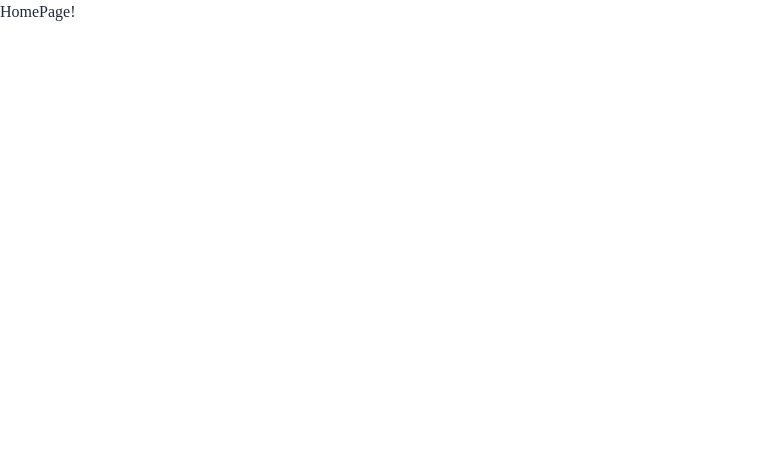
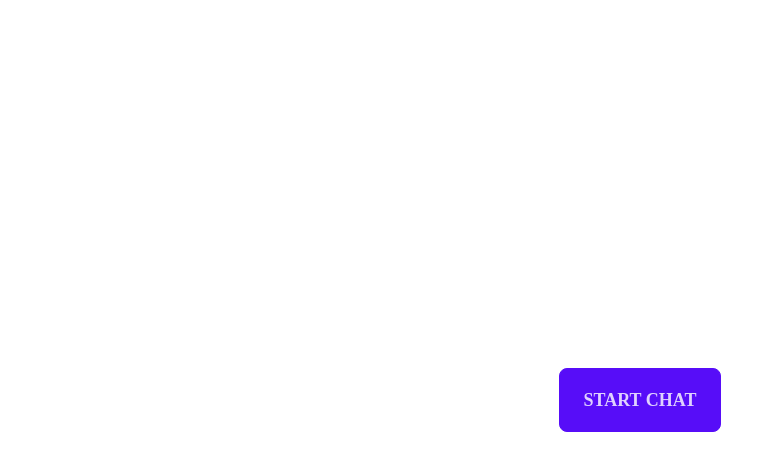
Before and after one commit to kc-softmax/arbiter, a Next.js app in the folder example/chat-example/: page / in a window 1280 px wide. Shown: the top 470 px of the page, without its empty margins (0-784 px from the left). Built offline with nearby package versions, Linux system fonts and the light colour scheme.

Commit message:
[ADD] Panel 패턴 추가

```diff
--- /dev/null
+++ b/example/chat-example/app/hooks/usePanel.tsx
@@ -0,0 +1,24 @@
+"use client";
+
+import { useState } from "react";
+
+interface PanelStepProps<T extends readonly string[]> {
+  children: React.ReactNode;
+  name: T[number];
+}
+
+export const usePanel = <T extends readonly string[]>(steps: T) => {
+  const [activeStep, setActiveStep] = useState<T[number]>(steps[0]);
+
+  const PanelStep = ({ children, name }: PanelStepProps<T>) => {
+    if (activeStep !== name) return null;
+
+    return <>{children}</>;
+  };
+
+  return {
+    PanelStep,
+    activeStep,
+    setActiveStep,
+  };
+};
--- a/example/chat-example/app/page.tsx
+++ b/example/chat-example/app/page.tsx
@@ -1,7 +1,11 @@
-import React from "react";
+import PanelController from "@/components/panel/PanelController";
 
 const HomePage = () => {
-  return <div>HomePage!</div>;
+  return (
+    <main>
+      <PanelController />
+    </main>
+  );
 };
 
 export default HomePage;
--- /dev/null
+++ b/example/chat-example/components/panel/ChattingPanel.tsx
@@ -0,0 +1,7 @@
+import React from "react";
+
+const ChattingPanel = () => {
+  return <div>ChattingPanel</div>;
+};
+
+export default ChattingPanel;
--- /dev/null
+++ b/example/chat-example/components/panel/PanelController.tsx
@@ -0,0 +1,25 @@
+"use client";
+
+import { usePanel } from "@/app/hooks/usePanel";
+import StartChatPanel from "./StartChatPanel";
+import ChattingPanel from "./ChattingPanel";
+
+const PanelController = () => {
+  const { PanelStep, setActiveStep } = usePanel([
+    "startChat",
+    "chatting",
+  ] as const);
+
+  return (
+    <div>
+      <PanelStep name="startChat">
+        <StartChatPanel onClick={() => setActiveStep("chatting")} />
+      </PanelStep>
+      <PanelStep name="chatting">
+        <ChattingPanel />
+      </PanelStep>
+    </div>
+  );
+};
+
+export default PanelController;
--- /dev/null
+++ b/example/chat-example/components/panel/StartChatPanel.tsx
@@ -0,0 +1,17 @@
+import React from "react";
+
+interface StartChatPanelProps extends React.HTMLAttributes<HTMLButtonElement> {}
+
+const StartChatPanel = ({ onClick, ...props }: StartChatPanelProps) => {
+  return (
+    <section>
+      <div className="h-screen flex justify-center items-center">
+        <button {...props} className="btn btn-primary btn-lg" onClick={onClick}>
+          Start Chat
+        </button>
+      </div>
+    </section>
+  );
+};
+
+export default StartChatPanel;
```
